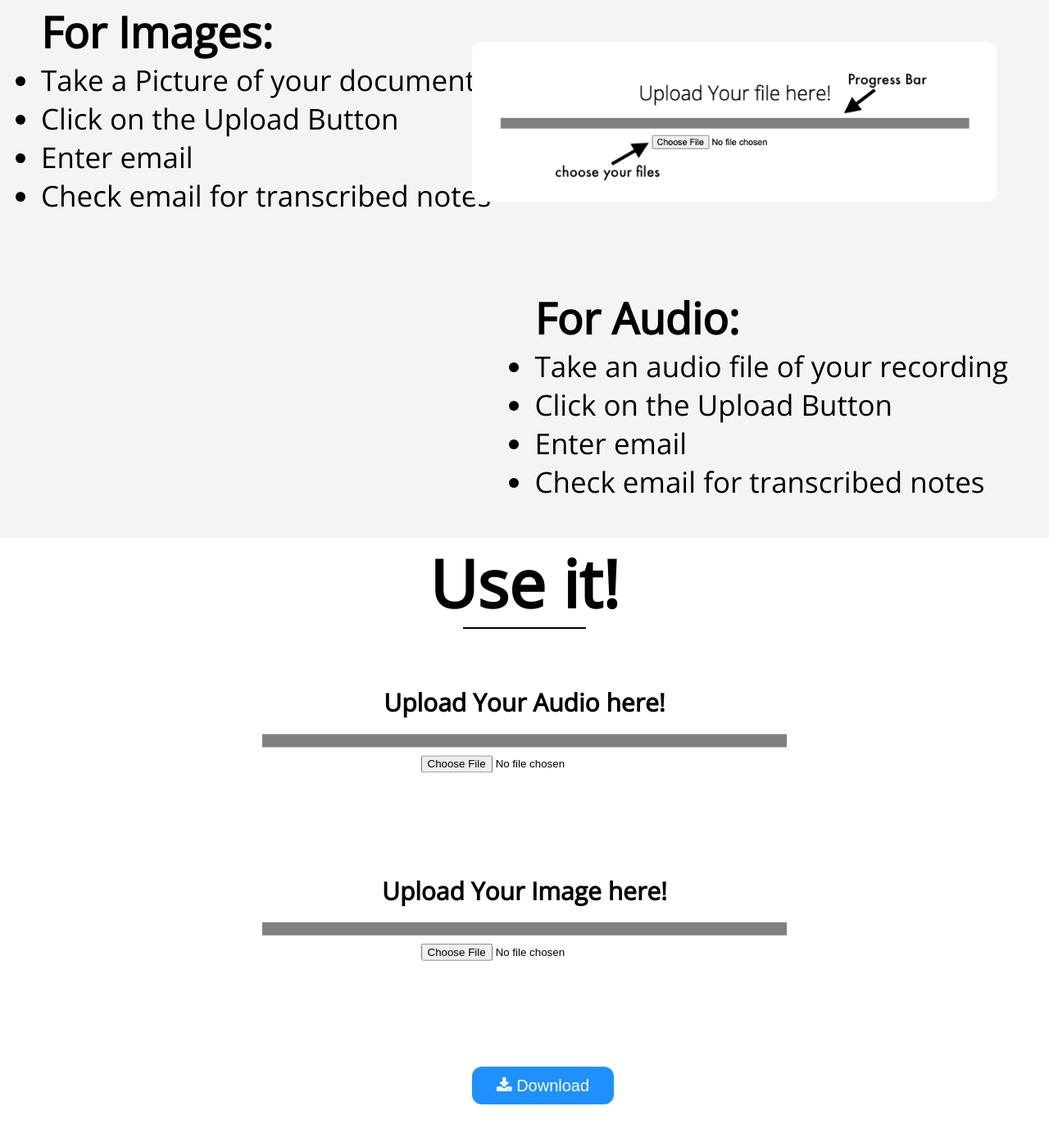
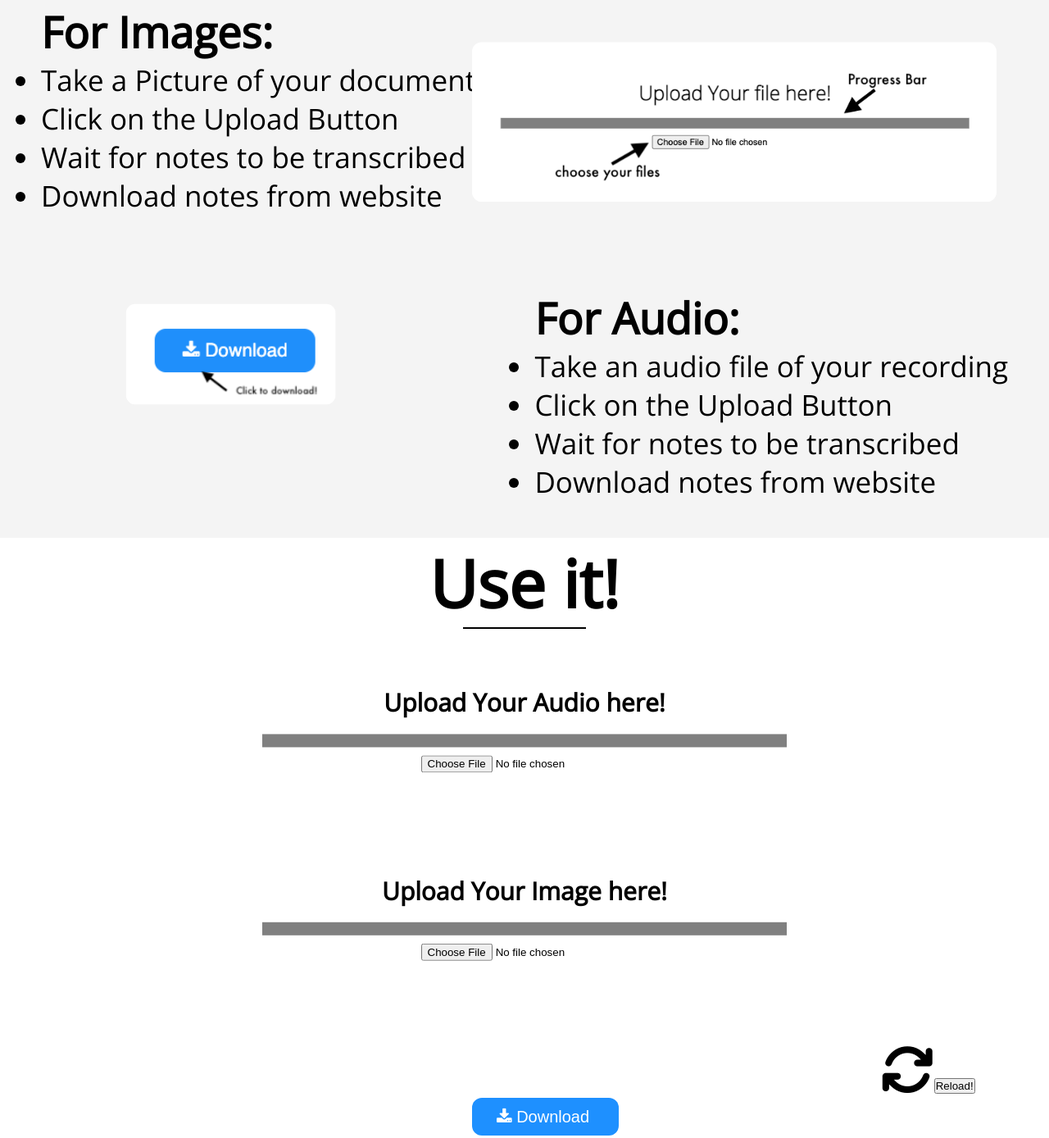
Before and after one commit to TheHellfire99/Cadmus-, a plain HTML site: page public/index.html in a window 1280 px wide. Shown: the part 944-2332 px from the top of the page at 82% size. Drawn offline with nearby package versions, Linux system fonts and the light colour scheme; animation ran at ten frames a second.

Commit message:
added some buttons and worked on styling

```diff
--- a/public/index.html
+++ b/public/index.html
@@ -49,8 +49,8 @@
                 <h1>For Images: </h1>
                 <li>Take a Picture of your document</li>
                 <li>Click on the Upload Button</li>
-                <li>Enter email</li>
-                <li>Check email for transcribed notes</li>
+                <li>Wait for notes to be transcribed</li>
+                <li>Download notes from website</li>
             </ul>
 
             <img src="ass/how1.png" class="how1">
@@ -61,9 +61,10 @@
                 <h1>For Audio: </h1>
                 <li>Take an audio file of your recording</li>
                 <li>Click on the Upload Button</li>
-                <li>Enter email</li>
-                <li>Check email for transcribed notes</li>
+                <li>Wait for notes to be transcribed</li>
+                <li>Download notes from website</li>
             </ul>
+            <img src="ass/how2.png" class="how2">
         </div>
 
 
@@ -93,6 +94,8 @@
         <a href="https://firebasestorage.googleapis.com/v0/b/cadmus-eba15.appspot.com/o/website%2Foutput.txt?alt=media&token=d82c9be4-2166-40a3-9e92-ba6e249c54b1" download="notes" class="btn" target="\blank">
             <i class="fa fa-download"></i> Download
         </a>
+
+        <i class="fas fa-sync"><button onclick="window.location.reload();">Reload!</button></i>
     </section>
 
 
--- a/public/style.css
+++ b/public/style.css
@@ -252,7 +252,15 @@ html {
     top: 75%;
     transform: translate(-90%, -75%);
     border-radius: 12px;
-    transition: transform .2s;
+}
+
+.how2 {
+    width: 20%;
+    position: relative;
+    left: 15%;
+    top: 15%;
+    transform: translate(-15%, 15%);
+    border-radius: 12px;
 }
 
 progress[value]::-webkit-progress-value {
@@ -297,3 +305,10 @@ progress[value]::-webkit-progress-value {
 .btn:hover {
     background-color: RoyalBlue;
 }
+
+.fa-sync {
+    font-size: 65px;
+    position: relative;
+    left: 70%;
+    top: 30%;
+}
```
Also changed, not shown: public/ass/how2.png (added).
